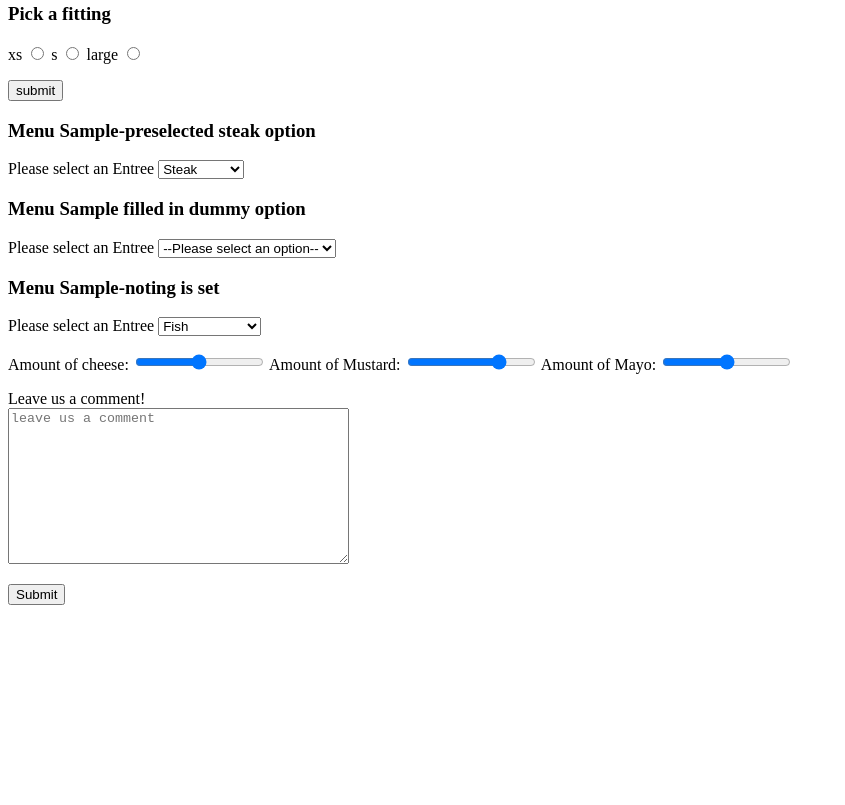
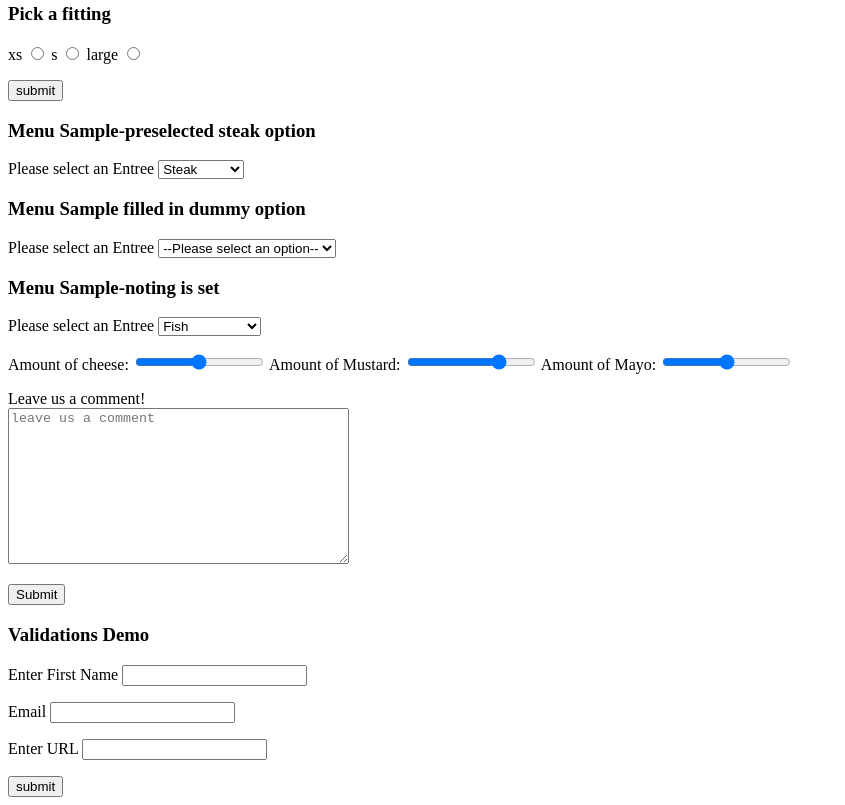
Before and after one commit to mirenja/colt-steele_webdev_bootcamp, a plain HTML site: page HTMLTASKS/forms.html in a window 1280 px wide. Shown: the part 610-1415 px from the top of the page, without its empty margins (0-845 px from the left). Before the commit the page ends 1223 px from the top, so only its background shows below. Drawn offline with Linux system fonts and the light colour scheme.

Commit message:
validation

```diff
--- a/HTMLTASKS/forms.html
+++ b/HTMLTASKS/forms.html
@@ -124,7 +124,31 @@
         </p>
         <button>Submit</button>
 
-    </form>
+        </form>
+    <h3>Validations Demo</h3>
+    <!---validation :we use required attribute to show the form wont submit if the field
+            is not filled, we can also use minlength and max length for the same we can also use a pattern-->
+
+
+    <form action="/dummy">
+
+    <p>
+    <label for ="first">Enter First Name</label>
+    <input id = "first" type="text"name= "first" required minlength="5" maxlength="20">
+    </p>
+    <p> <!--checks against  a given pattern doesnt necessarily validate the date-->
+        <label for ="email">Email</label>
+        <input id = "email" type="email"name= "first" required minlength="5" maxlength="20">
+    </p>
+    <p> <!--checks against  a given pattern doesnt necessarily validate the date-->
+        <label for ="URL">Enter URL</label>
+        <input id = "URL" type="url"name= "first" required minlength="5" maxlength="20">
+    </p>
+
+    <button>submit</button>
+
+</form>
+
 
 
 
```
